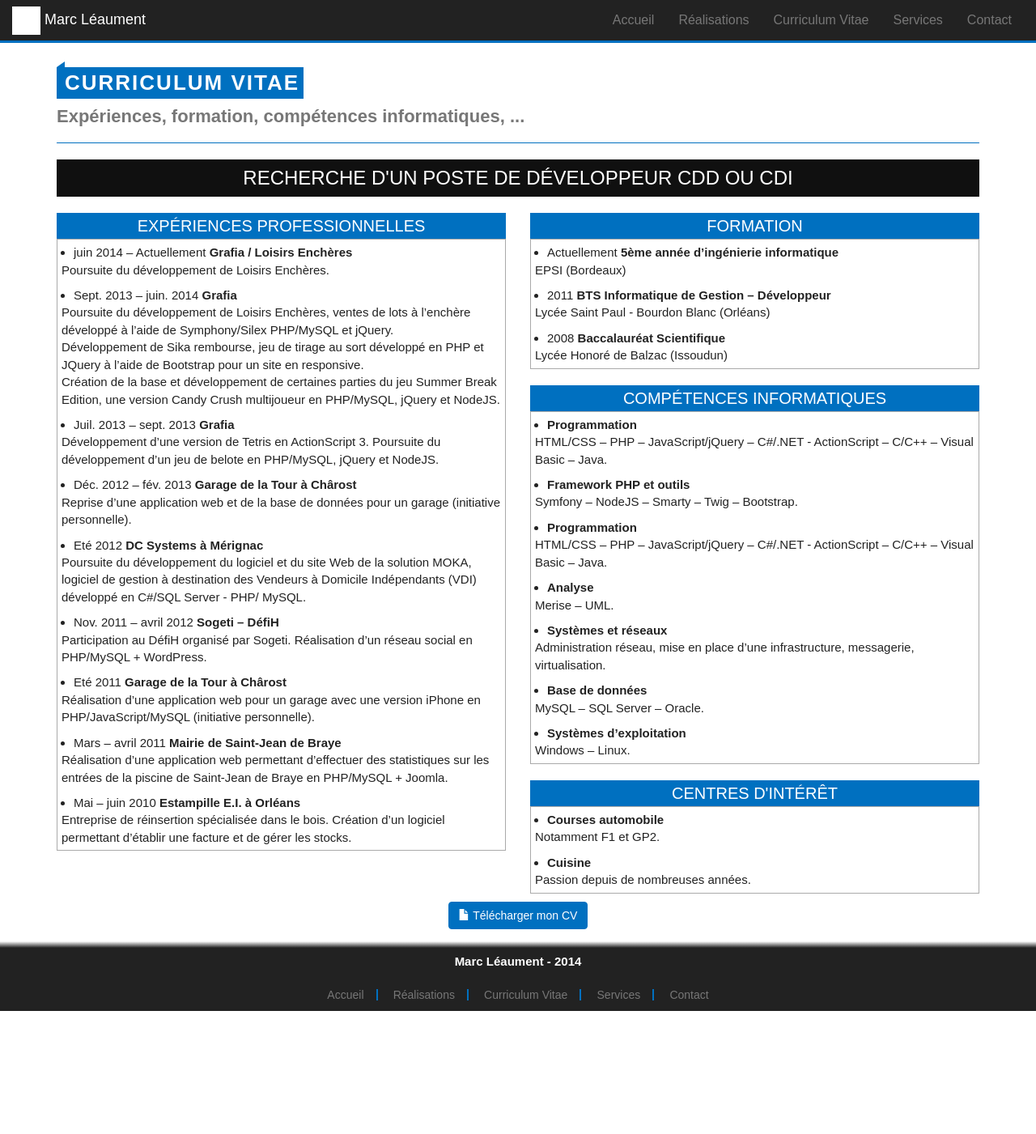
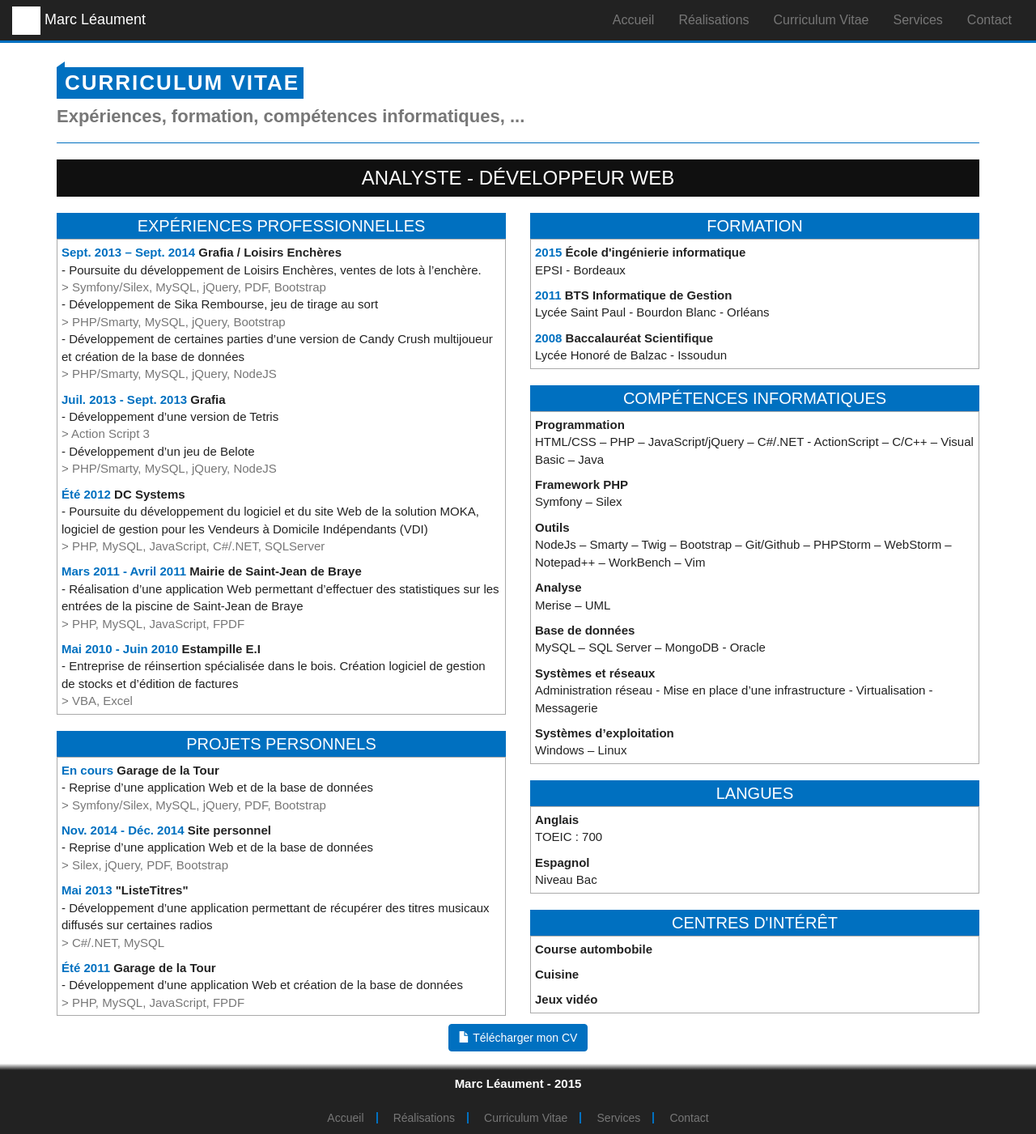
Before and after one commit to Mr-Pike/blog, a PHP site: template src/view/career.twig in a window 1280 px wide. Shown: the whole page at 81% size. Before the commit the page ends 1249 px from the top, so only its background shows below. Run offline with PHP 8.4, Linux system fonts and the light colour scheme; the template is opened without the code that fills it, so the values that code supplies are empty; some libraries are stand-ins or nearby versions; some web fonts are replaced.

Commit message:
- Corrections

```diff
--- /dev/null
+++ b/TODO.txt
@@ -0,0 +1,5 @@
+TODO :
+- Intégrer design:
+  - Logo
+  - Favicon
+- Compléter l'introduction
--- a/app/bootstrap.php
+++ b/app/bootstrap.php
@@ -34,9 +34,6 @@
 
     // Mount routers.
     $app->mount("/", new src\controller\IndexController());
-    $app->mount("/realization", new src\controller\RealizationController());
-    $app->mount("/career", new src\controller\CareerController());
-    $app->mount("/services", new src\controller\ServicesController());
     $app->mount("/contact", new src\controller\ContactController());
 
     // Manage Errors.
--- a/src/view/career.twig
+++ b/src/view/career.twig
@@ -9,7 +9,7 @@
     <div class="row">
         <div class="col-sm-12">
             <div class="blackContainer">
-                <h1>Recherche d'un poste de développeur CDD ou CDI</h1>
+                <h1>Analyste - Développeur Web</h1>
             </div>
         </div>
     </div>
@@ -20,171 +20,145 @@
                 <h2>Expériences professionnelles</h2>
             </div>
             <div class="contentContainer">
-                <ul>
-                    <li>juin 2014 – Actuellement <strong>Grafia / Loisirs Enchères</strong></li>
-                </ul>
-                <p>Poursuite du développement de Loisirs Enchères.</p>
+                <span><span class="date">Sept. 2013 – Sept. 2014</span> <strong>Grafia / Loisirs Enchères</strong></span>
+                <p>
+                    - Poursuite du développement de Loisirs Enchères, ventes de lots à l’enchère. <br />
+                    <span class="languages"> > Symfony/Silex, MySQL, jQuery, PDF, Bootstrap </span> <br />
+                    - Développement de Sika Rembourse, jeu de tirage au sort <br />
+                    <span class="languages"> > PHP/Smarty, MySQL, jQuery, Bootstrap</span><br />
+                    - Développement de certaines parties d’une version de Candy Crush multijoueur et création de la base de données <br />
+                    <span class="languages"> > PHP/Smarty, MySQL, jQuery, NodeJS</span>
+                </p>
 
-                <ul>
-                    <li>Sept. 2013 – juin. 2014 <strong>Grafia</strong></li>
-                </ul>
-                <p>Poursuite du développement de Loisirs Enchères, ventes de lots
-                    à l’enchère développé à l’aide de Symphony/Silex PHP/MySQL et
-                    jQuery.<br />
-                    Développement de Sika rembourse, jeu de tirage au sort développé
-                    en PHP et JQuery à l’aide de Bootstrap pour un site en responsive.<br />
-                    Création de la base et développement de certaines parties du jeu
-                    Summer Break Edition, une version Candy Crush multijoueur en
-                    PHP/MySQL, jQuery et NodeJS.</p>
+                <span><span class="date">Juil. 2013 - Sept. 2013 </span> <strong>Grafia </strong></span>
+                <p>
+                    - Développement d’une version de Tetris<br />
+                    <span class="languages"> > Action Script 3</span><br />
+                    - Développement d’un jeu de Belote<br />
+                    <span class="languages"> > PHP/Smarty, MySQL, jQuery, NodeJS</span>
+                </p>
 
-                <ul>
-                    <li>Juil. 2013 – sept. 2013 <strong>Grafia</strong></li>
-                </ul>
-                <p>Développement d’une version de Tetris en ActionScript 3.
-                    Poursuite du développement d’un jeu de belote en PHP/MySQL,
-                    jQuery et NodeJS.</p>
+                <span><span class="date">Été 2012</span> <strong>DC Systems </strong></span>
+                <p>
+                    - Poursuite du développement du logiciel et du site Web de la solution MOKA, logiciel de gestion pour les Vendeurs à Domicile Indépendants (VDI)<br />
+                    <span class="languages"> > PHP, MySQL, JavaScript, C#/.NET, SQLServer</span>
+                </p>
 
-                <ul>
-                    <li>Déc. 2012 – fév. 2013 <strong>Garage de la Tour à Chârost</strong></li>
-                </ul>
-                <p>Reprise d’une application web et de la base de données pour un
-                    garage (initiative personnelle).</p>
+                <span><span class="date">Mars 2011 - Avril 2011</span> <strong>Mairie de Saint-Jean de Braye </strong></span>
+                <p>
+                    - Réalisation d’une application Web permettant d’effectuer des statistiques sur les entrées de la piscine de Saint-Jean de Braye<br />
+                    <span class="languages"> >  PHP, MySQL, JavaScript, FPDF</span>
+                </p>
 
-                <ul>
-                    <li>Eté 2012 <strong>DC Systems à Mérignac</strong></li>
-                </ul>
-                <p>Poursuite du développement du logiciel et du site Web de la
-                    solution MOKA, logiciel de gestion à destination des Vendeurs à
-                    Domicile Indépendants (VDI) développé en C#/SQL Server - PHP/
-                    MySQL.</p>
+                <span><span class="date">Mai 2010 - Juin 2010</span> <strong>Estampille E.I </strong></span>
+                <span>
+                    <br />
+                    - Entreprise de réinsertion spécialisée dans le bois. Création logiciel de gestion de stocks et d’édition de factures<br />
+                    <span class="languages"> > VBA, Excel</span>
+                </span>
+            </div>
 
-                <ul>
-                    <li>Nov. 2011 – avril 2012 <strong>Sogeti – DéfiH</strong></li>
-                </ul>
-                <p>Participation au DéfiH organisé par Sogeti. Réalisation d’un réseau
-                    social en PHP/MySQL + WordPress.</p>
+            <div class="blueContainer">
+                <h2>Projets personnels</h2>
+            </div>
+            <div class="contentContainer">
+                <span><span class="date">En cours</span> <strong>Garage de la Tour</strong></span>
+                <p>
+                    - Reprise d’une application Web et de la base de données <br />
+                    <span class="languages"> > Symfony/Silex, MySQL, jQuery, PDF, Bootstrap</span>
+                </p>
 
-                <ul>
-                    <li>Eté 2011 <strong>Garage de la Tour à Chârost</strong></li>
-                </ul>
-                <p>Réalisation d’une application web pour un garage avec une version
-                    iPhone en PHP/JavaScript/MySQL (initiative personnelle).</p>
+                <span><span class="date">Nov. 2014 - Déc. 2014</span> <strong>Site personnel</strong></span>
+                <p>
+                    - Reprise d’une application Web et de la base de données <br />
+                    <span class="languages">  > Silex, jQuery, PDF, Bootstrap </span>
+                </p>
 
-                <ul>
-                    <li>Mars – avril 2011 <strong>Mairie de Saint-Jean de Braye</strong></li>
-                </ul>
-                <p>Réalisation d’une application web permettant d’effectuer des
-                    statistiques sur les entrées de la piscine de Saint-Jean de Braye en
-                    PHP/MySQL + Joomla.</p>
+                <span><span class="date">Mai 2013</span> <strong>"ListeTitres"</strong></span>
+                <p>
+                    - Développement d’une application permettant de récupérer des titres musicaux diffusés sur certaines radios <br />
+                    <span class="languages">> C#/.NET, MySQL</span>
+                </p>
 
-                <ul>
-                    <li>Mai – juin 2010 <strong>Estampille E.I. à Orléans</strong></li>
-                </ul>
-                <span>Entreprise de réinsertion spécialisée dans le bois. Création d’un
-                        logiciel permettant d’établir une facture et de gérer les stocks.</span>
+                <span><span class="date">Été 2011</span> <strong>Garage de la Tour</strong></span>
+                <span>
+                    <br />
+                    - Développement d’une application Web et création de la base de données <br />
+                    <span class="languages"> > PHP, MySQL, JavaScript, FPDF</span>
+                </span>
+
             </div>
         </div>
+
+
         <div class="col-sm-6">
             <div class="blueContainer">
                 <h2>Formation</h2>
             </div>
             <div class="contentContainer">
-                <ul>
-                    <li>Actuellement <strong>5ème année d’ingénierie informatique</strong></li>
-                </ul>
-                <p>EPSI (Bordeaux)</p>
+                <span><span class="date">2015</span> <strong>École d'ingénierie informatique</strong></span>
+                <p>EPSI - Bordeaux</p>
 
-                <ul>
-                    <li>2011 <strong>BTS Informatique de Gestion – Développeur</strong></li>
-                </ul>
-                <p>Lycée Saint Paul - Bourdon Blanc (Orléans)</p>
+                <span><span class="date">2011</span> <strong>BTS Informatique de Gestion</strong></span>
+                <p>Lycée Saint Paul - Bourdon Blanc - Orléans</p>
 
-                <ul>
-                    <li>2008 <strong>Baccalauréat Scientifique</strong></li>
-                </ul>
-                <span>Lycée Honoré de Balzac (Issoudun)</span>
+                <span><span class="date">2008</span> <strong>Baccalauréat Scientifique</strong></span>
+                <span><br />Lycée Honoré de Balzac - Issoudun</span>
             </div>
 
             <div class="blueContainer">
                 <h2>Compétences informatiques</h2>
             </div>
             <div class="contentContainer">
-                <ul>
-                    <li><strong>Programmation</strong></li>
-                </ul>
-                <p>HTML/CSS – PHP – JavaScript/jQuery – C#/.NET - ActionScript – C/C++ – Visual Basic – Java.</p>
 
-                <ul>
-                    <li><strong>Framework PHP et outils</strong></li>
-                </ul>
-                <p>Symfony – NodeJS – Smarty – Twig – Bootstrap.</p>
+                <span><strong>Programmation</strong></span>
+                <p>HTML/CSS – PHP – JavaScript/jQuery – C#/.NET - ActionScript – C/C++ – Visual Basic – Java</p>
 
-                <ul>
-                    <li><strong>Programmation</strong></li>
-                </ul>
-                <p>HTML/CSS – PHP – JavaScript/jQuery – C#/.NET - ActionScript – C/C++ – Visual Basic – Java.</p>
+                <span><strong>Framework PHP</strong></span>
+                <p>Symfony – Silex</p>
 
-                <ul>
-                    <li><strong>Analyse</strong></li>
-                </ul>
-                <p>Merise – UML.</p>
+                <span><strong>Outils</strong></span>
+                <p>NodeJs – Smarty – Twig – Bootstrap – Git/Github – PHPStorm – WebStorm – Notepad++ – WorkBench – Vim</p>
 
-                <ul>
-                    <li><strong>Systèmes et réseaux</strong></li>
-                </ul>
-                <p>Administration réseau, mise en place d’une infrastructure, messagerie, virtualisation.</p>
+                <span><strong>Analyse</strong></span>
+                <p>Merise – UML</p>
 
-                <ul>
-                    <li><strong>Base de données</strong></li>
-                </ul>
-                <p>MySQL – SQL Server – Oracle.</p>
+                <span><strong>Base de données</strong></span>
+                <p>MySQL – SQL Server – MongoDB - Oracle</p>
 
-                <ul>
-                    <li><strong>Systèmes d’exploitation</strong></li>
-                </ul>
-                <span>Windows – Linux.</span>
+                <span><strong>Systèmes et réseaux</strong></span>
+                <p>Administration réseau -  Mise en place d’une infrastructure - Virtualisation - Messagerie</p>
+
+                <span><strong>Systèmes d’exploitation</strong></span>
+                <span><br />Windows – Linux</span>
             </div>
 
-            {#<div class="blueContainer">
+            <div class="blueContainer">
                 <h2>Langues</h2>
             </div>
             <div class="contentContainer">
-                <ul>
-                    <li><strong>Anglais</strong></li>
-                </ul>
-                <p>Score TOEIC 700.</p>
+                <span><strong>Anglais</strong></span>
+                <p>TOEIC : 700</p>
 
-                <ul>
-                    <li><strong>Espagnol</strong></li>
-                </ul>
-                <span>Niveau bac.</span>
-            </div>#}
+                <span><strong>Espagnol</strong></span>
+                <span><br />Niveau Bac</span>
+            </div>
 
             <div class="blueContainer">
                 <h2>Centres d'intérêt</h2>
             </div>
             <div class="contentContainer">
-                <ul>
-                    <li><strong>Courses automobile</strong></li>
-                </ul>
-                <p>Notamment F1 et GP2.</p>
+                <p><strong>Course autombobile</strong></p>
+                <p><strong>Cuisine</strong></p>
+                <span><strong>Jeux vidéo</strong></span>
+            </div>
 
-                <ul>
-                    <li><strong>Cuisine</strong></li>
-                </ul>
-                <span>Passion depuis de nombreuses années.</span>
-
-                {#<ul>
-                    <li><strong>Sport</strong></li>
-                </ul>
-                <span>Badminton occasionnellement.</span>#}
-            </div>
         </div>
     </div>
 
     <div class="row button centered">
         <div class="col-sm-12">
-            <a class="btn btn-md btn-primary" role="button" href="./web/docs/cv-marc-leaument.pdf" target="_blank">
+            <a class="btn btn-md btn-primary" role="button" href="/docs/cv-marc-leaument.pdf" target="_blank">
                 <i class="glyphicon glyphicon-file"></i> Télécharger mon CV
             </a>
         </div>
--- a/src/view/contact.twig
+++ b/src/view/contact.twig
@@ -49,7 +49,7 @@
             <h3>Plus d'informations</h3>
                 <p>
                     <span id="name">Marc LÉAUMENT<br /></span>
-                    Analyste & Développeur logiciels / web <br />
+                    Analyste & Développeur Web <br />
                     Dépannage & Maintenance informatique
                 </p>
                 <p>
@@ -57,7 +57,7 @@
                     33320 EYSINES <br />
 
                     <i class="fa fa-envelope fa-fw"></i>
-                    <a href="mailto:{{ mail }}"> {{ mail }}</a>
+                    <a href="mailto:{{ app.config.swiftmailer.username }}"> {{ app.config.swiftmailer.username }}</a>
                 </p>
                 <p class="text-justify">
                     N'hésitez pas à remplir le formulaire pour toute question, renseignement etc. <br />
--- a/src/view/layout/layout.html.twig
+++ b/src/view/layout/layout.html.twig
@@ -55,7 +55,7 @@
         <footer>
             <div class="container-fluid">
                 <div class="row text-center">
-                    <span class="name">Marc Léaument - 2014</span>
+                    <span class="name">Marc Léaument - 2015</span>
                 </div>
                 <div class="row margin text-center">
                     <ul class="footer-nav">
--- a/web/css/style.css
+++ b/web/css/style.css
@@ -1,3 +1,7 @@
+/*
+    FEUILLE DE STYLE CSS - MARC
+*/
+
 html {
     background: #222;
 }
@@ -187,6 +191,30 @@ footer .name {
     filter: progid:DXImageTransform.Microsoft.gradient( startColorstr='#ffffff', endColorstr='#222222',GradientType=0 );
 }
 
+/* Index*/
+.carousel-caption {
+    text-shadow: none;
+}
+.carousel-caption h3 {
+    text-transform: uppercase;
+    background: rgba(0, 0, 0, .7);
+    color: #0070C0;
+}
+
+.carousel-caption p {
+    background: rgba(0, 0, 0, .7);
+    color: #ffffff;
+}
+
+.carousel-indicators li {
+    background: rgba(0, 0, 0, .7);
+    border: 1px solid #000000;
+}
+
+.carousel-indicators .active {
+    background-color: #000000;
+}
+
 /* CV */
 .row .blackContainer {
     background: #101010;
@@ -223,13 +251,17 @@ footer .name {
     padding: 5px;
 }
 
-.row .contentContainer ul {
-    margin-bottom: 0;
-    padding-left: 15px;
+.row.button {
+    margin-top: 10px;
 }
 
-.row.button {
-    margin-top: 10px;
+.row .date {
+    color: #0070C0;
+    font-weight: bold;
+}
+
+.row .languages {
+    color: #777777;
 }
 
 /* Services */
```
Also changed, not shown: src/controller/CareerController.php (deleted, +0 -22 lines), src/controller/ContactController.php (+1 -10 lines), src/controller/IndexController.php (+20 -1 lines), src/controller/RealizationController.php (deleted, +0 -22 lines), src/controller/ServicesController.php (deleted, +0 -22 lines), src/view/index.twig (+71 -13 lines), src/view/realization.twig (+11 -5 lines), web/images/GarageDeLaTourV2.png (renamed from web/images/GarageDeLaTour.png), web/images/GarageDeLaTourV3.png (added), 1 other file.
